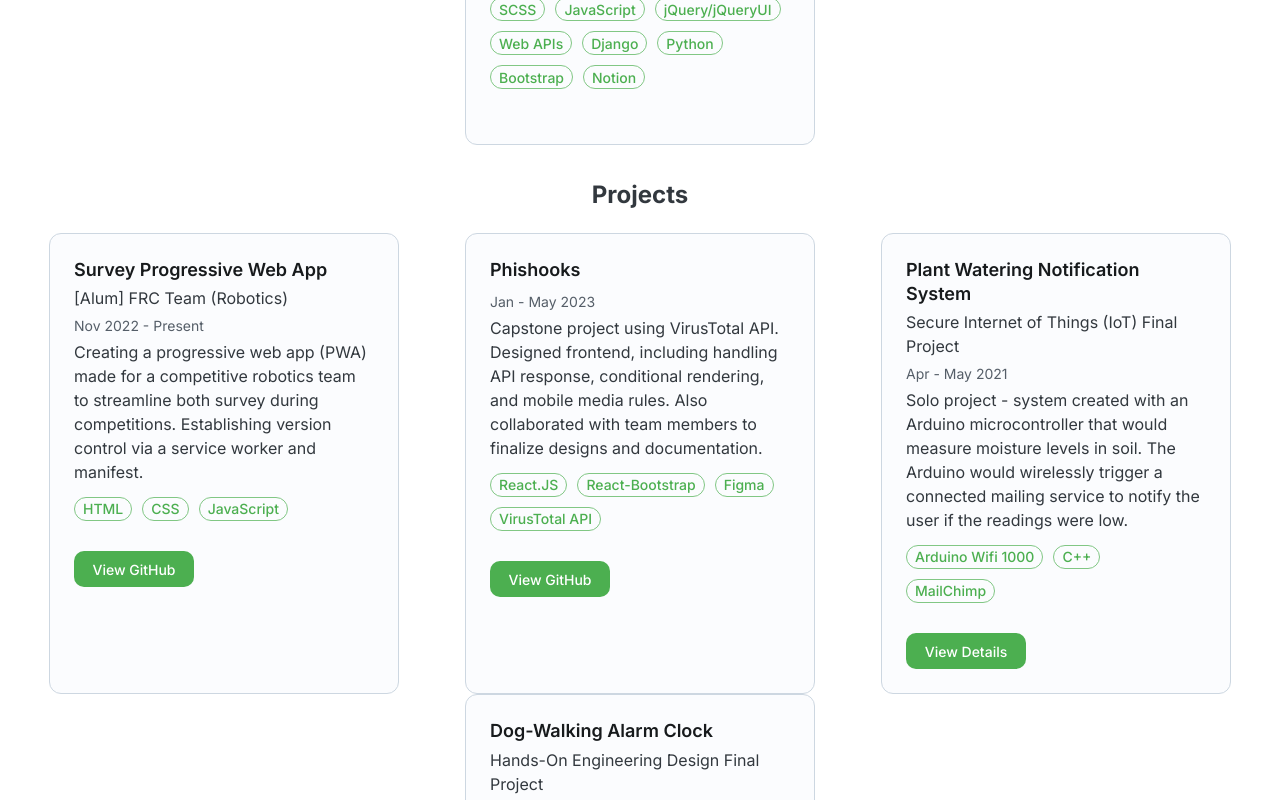
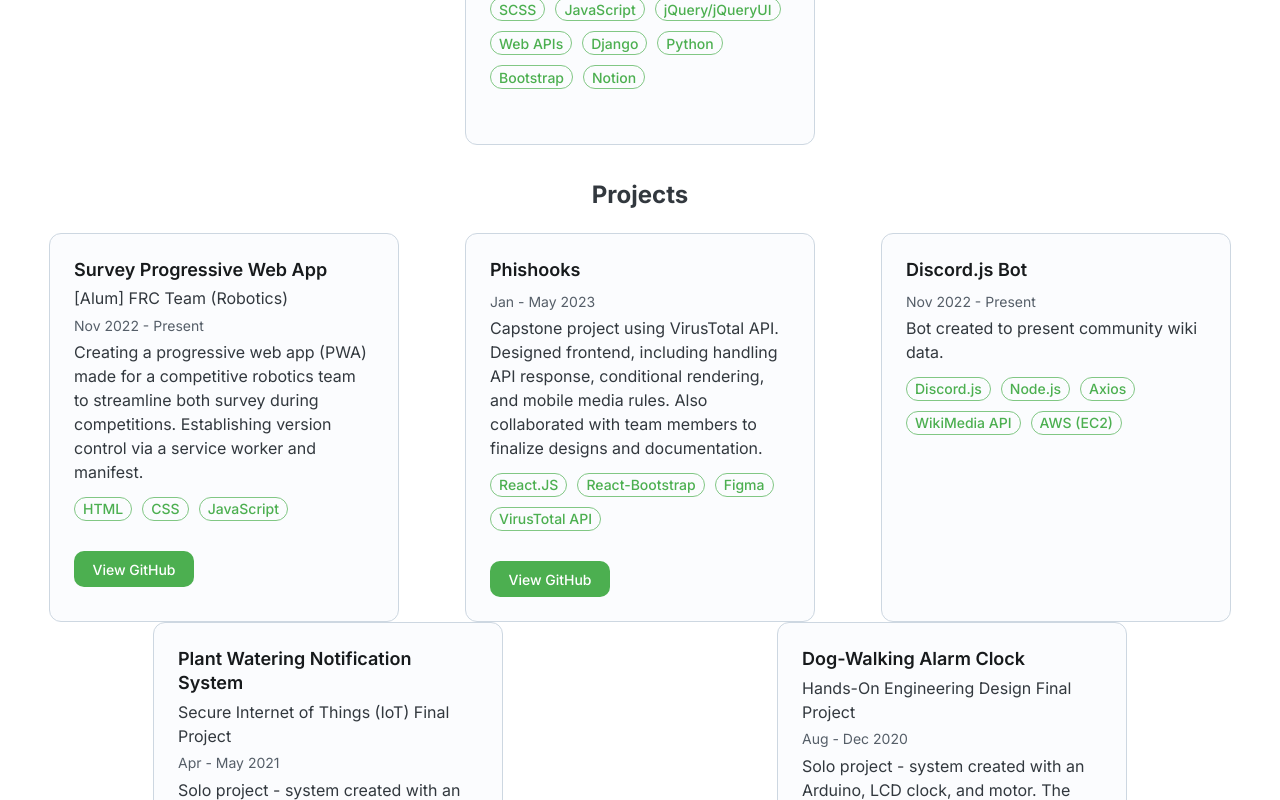
Before and after one commit to arifire21/afloucks, a Next.js app: page / in a window 1280 px wide. Shown: the part 2000-2800 px from the top of the page. Built offline with nearby package versions, Linux system fonts and the light colour scheme.

Commit message:
adjust list, add bot in for now

```diff
--- a/app/page.tsx
+++ b/app/page.tsx
@@ -107,7 +107,6 @@ export default function Home() {
           orientation='horizontal'
           variant='outlined'
           sx={{
-              // flexGrow: 0,
               mt:'0.5rem',
               mx: 'auto',
               '--ListItem-paddingY': '1rem',
@@ -131,7 +130,6 @@ export default function Home() {
         orientation='horizontal'
         variant='outlined'
         sx={{
-            // flexGrow: 0,
             mx: 'auto',
             '--ListItem-paddingY': '1rem',
             borderRadius: 'md',
@@ -155,7 +153,6 @@ export default function Home() {
           orientation='horizontal'
           variant='outlined'
           sx={{
-              // flexGrow: 0,
               mt:'0.5rem',
               mx: 'auto',
               '--ListItem-paddingY': '1rem',
@@ -173,7 +170,6 @@ export default function Home() {
           orientation='horizontal'
           variant='outlined'
           sx={{
-              // flexGrow: 0,
               mx: 'auto',
               '--ListItem-paddingY': '1rem',
               borderRadius: 'md',
@@ -183,8 +179,6 @@ export default function Home() {
               <ListItem><SiFigma size={25}/>Figma</ListItem>
               <ListDivider inset='gutter'/>
               <ListItem><SiCanva size={25}/>Canva</ListItem>
-              <ListDivider inset='gutter'/>
-              <ListItem><SiGimp size={25}/>GIMP</ListItem>
               <ListDivider inset='gutter'/>
               <ListItem><SiNotion size={25}/>Notion</ListItem>
               <ListDivider inset='gutter'/>
@@ -196,7 +190,6 @@ export default function Home() {
             orientation='horizontal'
             variant='outlined'
             sx={{
-                // flexGrow: 0,
                 mx: 'auto',
                 '--ListItem-paddingY': '1rem',
                 borderRadius: 'md',
@@ -204,6 +197,8 @@ export default function Home() {
               }}
               >
                 <ListItem><SiMongodb size={25}/>MongoDB</ListItem>
+                <ListDivider inset='gutter'/>
+                <ListItem><SiGimp size={25}/>GIMP</ListItem>
                 <ListDivider inset='gutter'/>
                 <ListItem><SiVisualstudio size={25}/>Visual Studio</ListItem>
                 <ListDivider inset='gutter'/>
@@ -330,6 +325,13 @@ export default function Home() {
           />
         {/* </div> */}
 
+        <ProjectCard
+            projectTitle='Discord.js Bot'
+            date='Nov 2022 - Present'
+            blurb='Bot created to present community wiki data.'
+            tools={['Discord.js', 'Node.js', 'Axios', 'WikiMedia API', 'AWS (EC2)']}
+        />
+
         {/* <div className={styles.cardContainer}> */}
           <ProjectCard
             projectTitle='Plant Watering Notification System'
```
